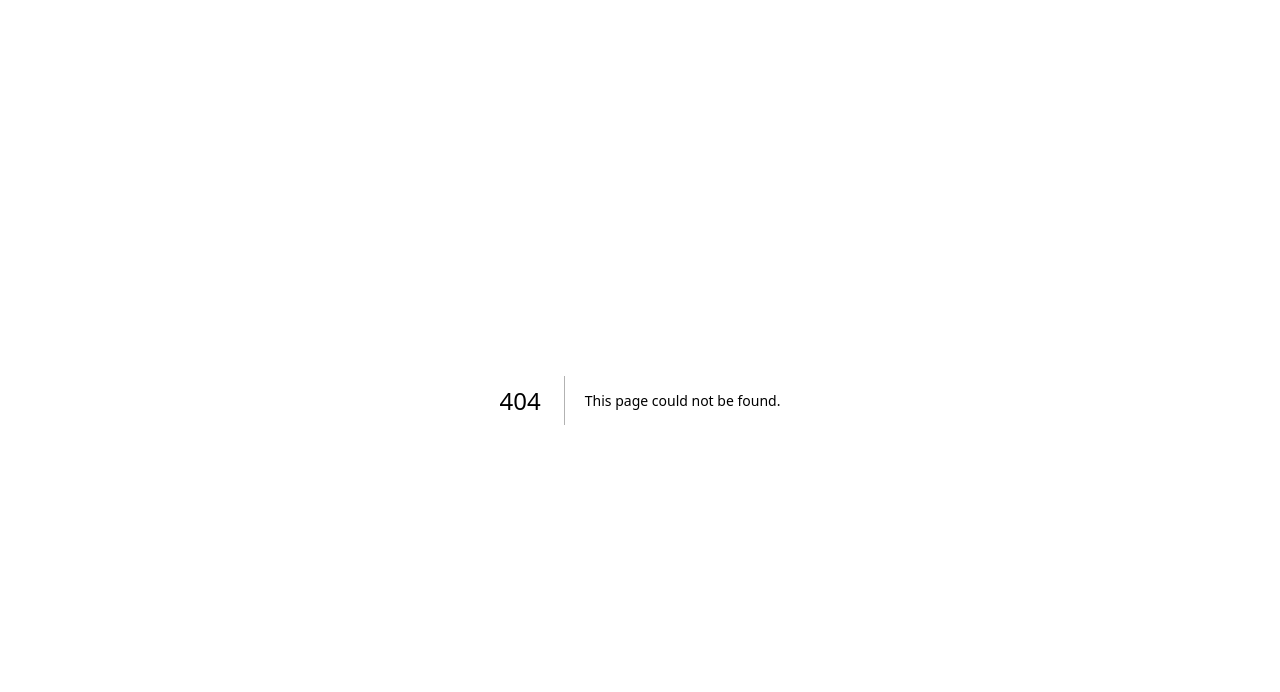
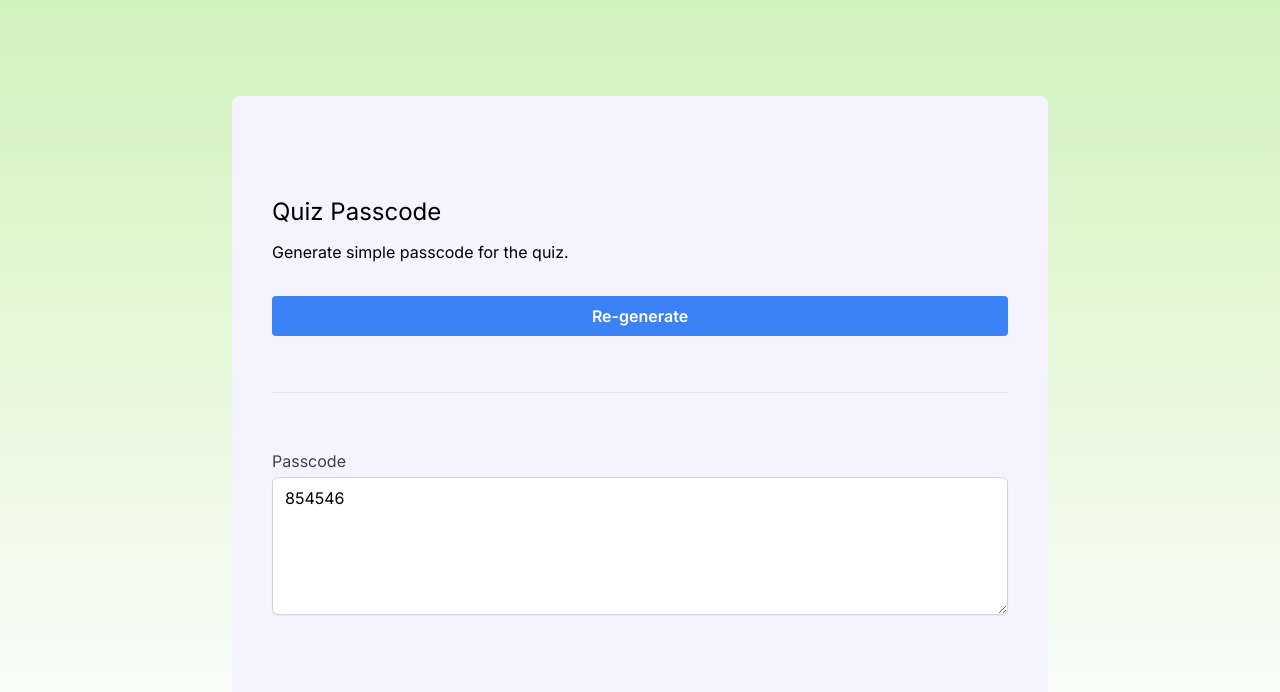
Before and after one commit to krerkkiat/krerkkiat.github.io, a Next.js app: page /tools/cs3560/quiz-passcode in a window 1280 px wide. Before the commit this address had no page. Shown: the top 692 px of the page. Built offline with nearby package versions, Linux system fonts and the light colour scheme.

Commit message:
feat: simple passcode generator

```diff
--- /dev/null
+++ b/src/app/tools/cs3560/quiz-passcode/page.js
@@ -0,0 +1,55 @@
+"use client";
+
+import React, { useState } from "react";
+
+function getRandomInt(max) {
+  return Math.floor(Math.random() * max);
+}
+
+function generatePasscode(numberOfDigits, numberOfDash) {
+  let passcode = "";
+  for (let i = 0; i < numberOfDigits; i++) {
+    passcode = passcode + getRandomInt(10);
+  }
+  return passcode;
+}
+
+export default function QuizPasscodePage() {
+  const [passcode, setPasscode] = useState(generatePasscode(6, 2));
+
+  const handleGenerate = () => {
+    const newPasscode = generatePasscode(6, 2);
+    setPasscode(newPasscode);
+  }
+
+  return (
+    <main className="flex min-h-screen flex-col items-center p-3 md:p-6 lg:p-24">
+      <div className="flex flex-row justify-center grow bg-violet-50 p-10 rounded-lg w-full md:w-3/4 lg:1/2">
+        <div className="w-full py-12">
+          <h1 className="text-2xl py-3">Quiz Passcode</h1>
+          <p>Generate simple passcode for the quiz.</p>
+          <div className="mt-8">
+            <div className="grid grid-cols-1 gap-6">
+              <button
+                onClick={handleGenerate}
+                className="bg-blue-500 text-white hover:bg-blue-600 font-semibold py-2 px-4 rounded focus:outline-none focus:ring-2 focus:ring-blue-400"
+              >
+                Re-generate
+              </button>
+              <hr className="h-px my-8 bg-gray-200 border-0 dark:bg-gray-700"></hr>
+              <label className="block">
+                <span className="text-gray-700">Passcode</span>
+                <textarea
+                  className="mt-1 block w-full rounded-md border-gray-300 shadow-sm focus:border-indigo-300 focus:ring focus:ring-indigo-200 focus:ring-opacity-50"
+                  rows="5"
+                  value={passcode}
+                  readOnly={true}
+                ></textarea>
+              </label>
+            </div>
+          </div>
+        </div>
+      </div>
+    </main >
+  );
+}
```
